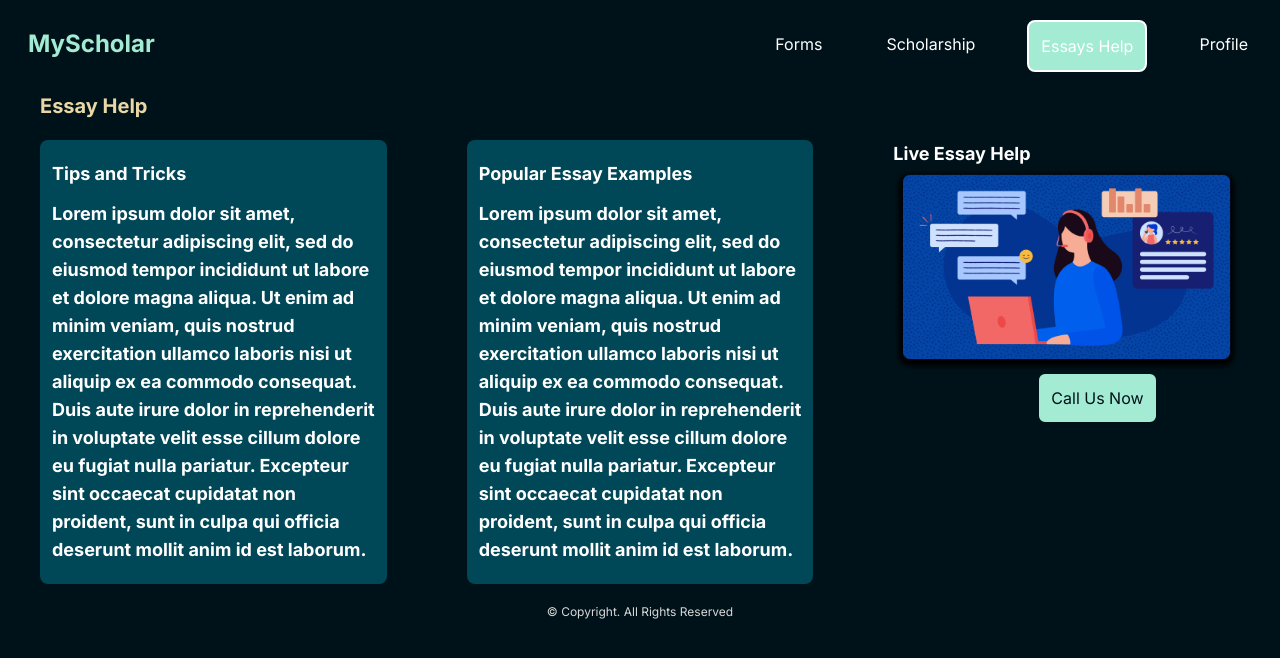
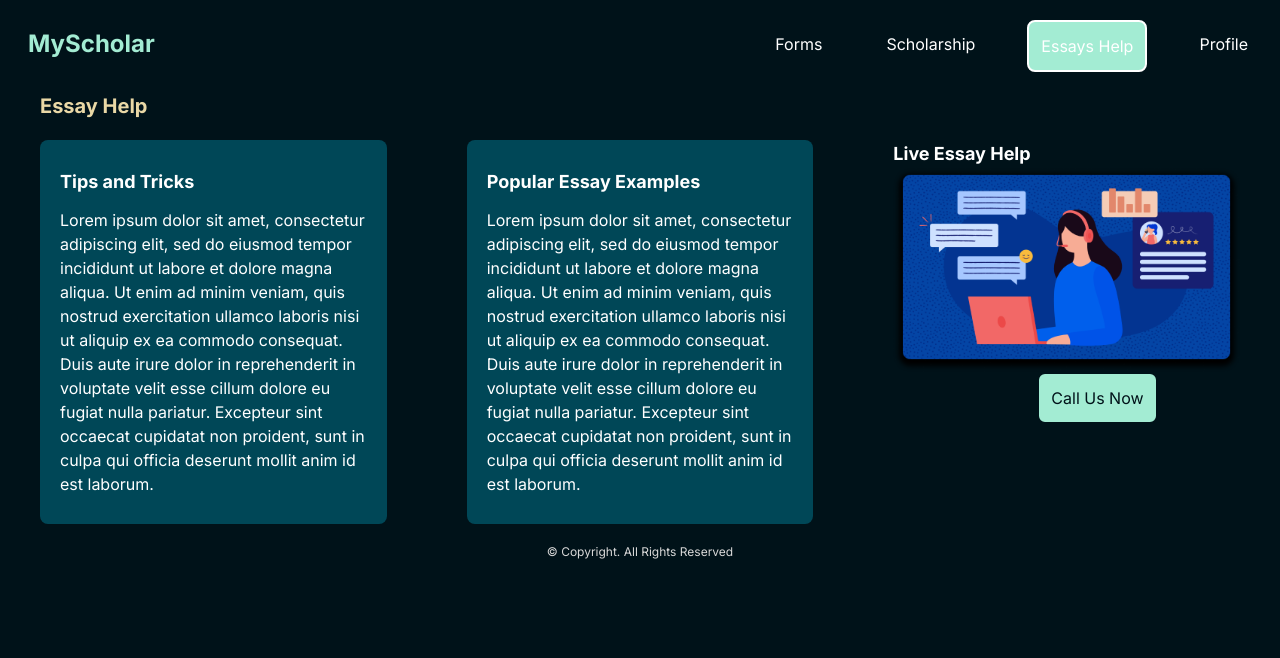
Before and after one commit to TruCypher/MyScholarUI, a React (Create React App) app: page /essayshelp in a window 1280 px wide. Shown: the top 658 px of the page. Built offline with nearby package versions, Linux system fonts and the light colour scheme.

Commit message:
edit essay help page

```diff
--- a/src/User/EssayHelp.js
+++ b/src/User/EssayHelp.js
@@ -1,6 +1,4 @@
-import TipsAndTricks from "./TipsAndTricks"
-import PopularEssayExamples from "./PopularEssayExamples"
-import LiveHelp from "./LiveHelp"
+import LiveHelpImg from '.././resources/call-center-technology.png'
 
 function EssayHelp() {
     return (
@@ -12,4 +10,59 @@
     )
 }
 
+function LiveHelp() {
+    return (
+        <div className='mt-12 ml-10 mr-10 w-2/6'>
+            <div className='justify-left'>
+                <h3 className='text-white font-bold font-inter text-lg'> Live Essay Help </h3>
+            </div>
+            <img src={LiveHelpImg} alt="LiveHelpImg" width="400" height='300' />
+            <div className='ml-36'>
+                <button className='font-inter text-dark text-base border-2 p-3 bg-green rounded-lg justify-center'
+                    type="button"
+                    onClick={(e) => {
+                        e.preventDefault();
+                        window.location.href = 'https://zoom.us/join';
+                    }}
+                    > Call Us Now </button>
+                </div>
+        </div>
+    )
+}
+
+
+function TipsAndTricks() {
+    return (
+        <div className='ml-10 mr-10 w-2/6'>
+            <div className='flex justify-left'>
+                <h1 className='text-xl text-yellow font-bold font-inter justify-center mb-5'>Essay Help</h1>
+            </div>
+            <div className='bg-darkCyan bg-opacity-70 pt-2 pb-2 rounded-lg flex justify-center'>
+                <div className='p-2'>
+                    <h2 className='text-white font-bold font-inter text-lg m-3'> Tips and Tricks </h2>
+                    <p className='text-white font-base font-inter m-3'> Lorem ipsum dolor sit amet, consectetur adipiscing elit, sed do eiusmod tempor incididunt ut labore et dolore magna aliqua. Ut enim ad minim veniam, quis nostrud exercitation ullamco laboris nisi ut aliquip ex ea commodo consequat. Duis aute irure dolor in reprehenderit in voluptate velit esse cillum dolore eu fugiat nulla pariatur. Excepteur sint occaecat cupidatat non proident, sunt in culpa qui officia deserunt mollit anim id est laborum. </p>
+                </div>
+
+            </div>
+
+        </div>
+    )
+}
+
+function PopularEssayExamples() {
+    return (
+
+        <div className='mt-12 ml-10 mr-10 w-2/6'>
+            <div className='bg-darkCyan bg-opacity-70 pt-2 pb-2 rounded-lg flex justify-center'>
+                <div className='p-2'>
+                    <h2 className='text-white font-bold font-inter text-lg m-3'> Popular Essay Examples </h2>
+                    <p className='text-white font-base font-inter text-base m-3'> Lorem ipsum dolor sit amet, consectetur adipiscing elit, sed do eiusmod tempor incididunt ut labore et dolore magna aliqua. Ut enim ad minim veniam, quis nostrud exercitation ullamco laboris nisi ut aliquip ex ea commodo consequat. Duis aute irure dolor in reprehenderit in voluptate velit esse cillum dolore eu fugiat nulla pariatur. Excepteur sint occaecat cupidatat non proident, sunt in culpa qui officia deserunt mollit anim id est laborum. </p>
+                </div>
+
+            </div>
+
+        </div>
+    )
+}
+
 export default EssayHelp
--- a/src/User/LiveHelp.js
+++ /dev/null
@@ -1,23 +0,0 @@
-import LiveHelpImg from '.././resources/call-center-technology.png'
-
-function LiveHelp() {
-    return (
-        <div className='mt-12 ml-10 mr-10 w-2/6'>
-            <div className='justify-left'>
-                <h3 className='text-white font-bold font-inter text-lg'> Live Essay Help </h3>
-            </div>
-            <img src={LiveHelpImg} alt="LiveHelpImg" width="400" height='300' />
-            <div className='ml-36'>
-                <button className='font-inter text-dark text-base border-2 p-3 bg-green rounded-lg justify-center'
-                    type="button"
-                    onClick={(e) => {
-                        e.preventDefault();
-                        window.location.href = 'https://zoom.us/join';
-                    }}
-                    > Call Us Now </button>
-                </div>
-        </div>
-    )
-}
-
-export default LiveHelp
--- a/src/User/PopularEssayExamples.js
+++ /dev/null
@@ -1,18 +0,0 @@
-
-function PopularEssayExamples() {
-    return (
-
-        <div className='mt-12 ml-10 mr-10 w-2/6'>
-            <div className='bg-darkCyan bg-opacity-70 pt-2 pb-2 rounded-lg flex justify-center'>
-                <div>
-                    <h2 className='text-white font-bold font-inter text-lg m-3'> Popular Essay Examples </h2>
-                    <p className='text-white font-bold font-inter text-lg m-3'> Lorem ipsum dolor sit amet, consectetur adipiscing elit, sed do eiusmod tempor incididunt ut labore et dolore magna aliqua. Ut enim ad minim veniam, quis nostrud exercitation ullamco laboris nisi ut aliquip ex ea commodo consequat. Duis aute irure dolor in reprehenderit in voluptate velit esse cillum dolore eu fugiat nulla pariatur. Excepteur sint occaecat cupidatat non proident, sunt in culpa qui officia deserunt mollit anim id est laborum. </p>
-                </div>
-
-            </div>
-
-        </div>
-    )
-}
-
-export default PopularEssayExamples
--- /dev/null
+++ b/src/User/ScholarshipDetail.js
@@ -0,0 +1,6 @@
+
+function ScholarshipDetail() {
+
+}
+
+export default ScholarshipDetail
--- a/src/User/TipsAndTricks.js
+++ /dev/null
@@ -1,21 +0,0 @@
-
-function TipsAndTricks() {
-    return (
-
-        <div className='ml-10 mr-10 w-2/6'>
-            <div className='flex justify-left'>
-                <h1 className='text-xl text-yellow font-bold font-inter justify-center mb-5'>Essay Help</h1>
-            </div>
-            <div className='bg-darkCyan bg-opacity-70 pt-2 pb-2 rounded-lg flex justify-center'>
-                <div>
-                    <h2 className='text-white font-bold font-inter text-lg m-3'> Tips and Tricks </h2>
-                    <p className='text-white font-bold font-inter text-lg m-3'> Lorem ipsum dolor sit amet, consectetur adipiscing elit, sed do eiusmod tempor incididunt ut labore et dolore magna aliqua. Ut enim ad minim veniam, quis nostrud exercitation ullamco laboris nisi ut aliquip ex ea commodo consequat. Duis aute irure dolor in reprehenderit in voluptate velit esse cillum dolore eu fugiat nulla pariatur. Excepteur sint occaecat cupidatat non proident, sunt in culpa qui officia deserunt mollit anim id est laborum. </p>
-                </div>
-
-            </div>
-
-        </div>
-    )
-}
-
-export default TipsAndTricks
```
